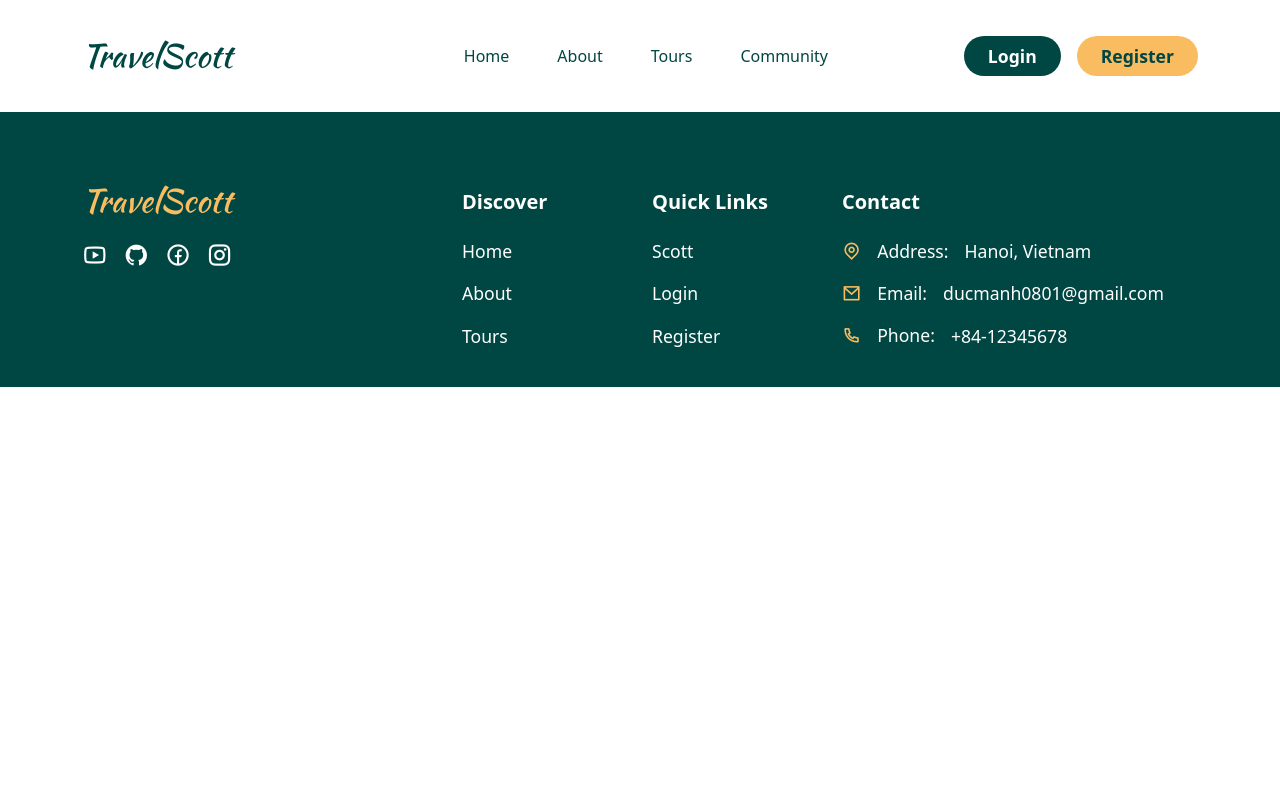
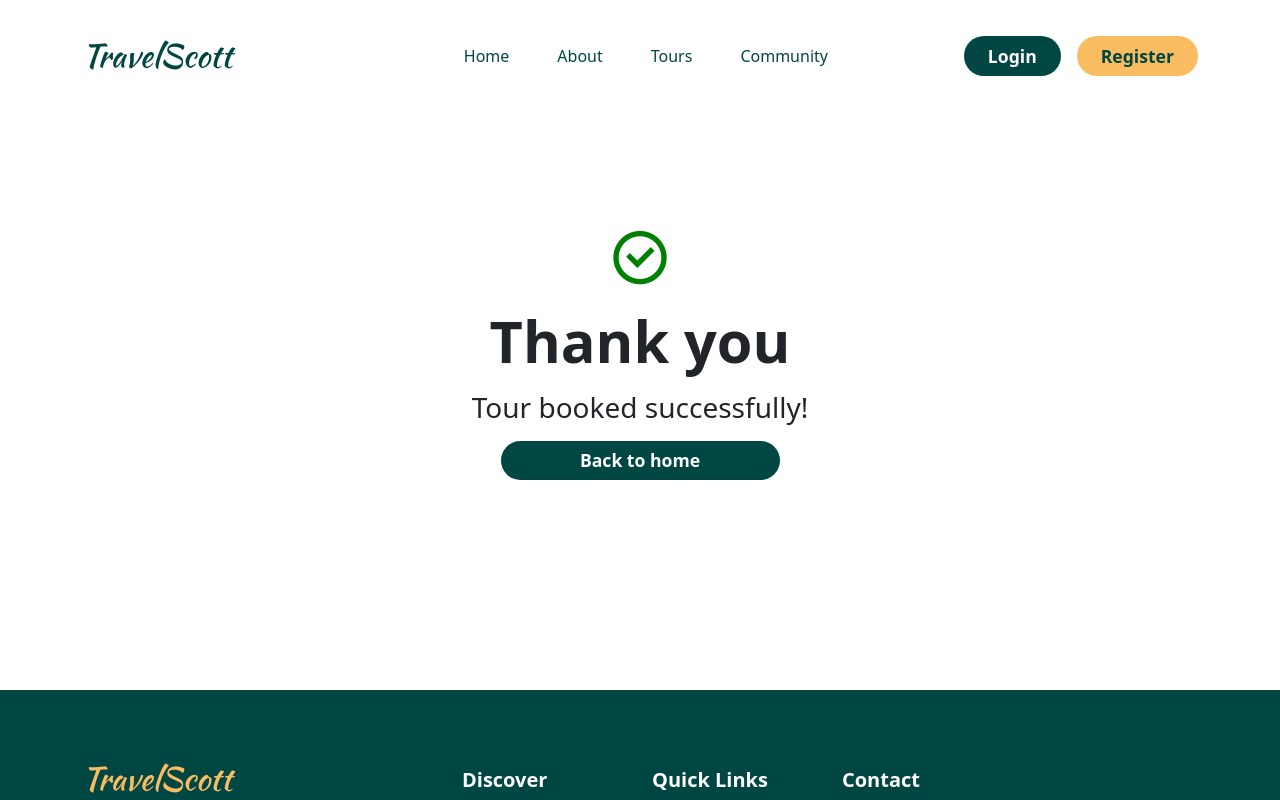
Before and after one commit to dd-mahn/travel-booking-website, a React (Create React App) app in the folder frontend/: page /thank-you in a window 1280 px wide. Shown: the top 800 px of the page. Built offline with nearby package versions, Linux system fonts and the light colour scheme.

Commit message:
Add thank page route

```diff
--- a/frontend/src/router/Routers.js
+++ b/frontend/src/router/Routers.js
@@ -6,6 +6,8 @@ import Login from '../pages/Login'
 import Tours from '../pages/Tours'
 import TourDetails from '../pages/TourDetails'
 import SearchResultList from '../pages/SearchResultList.jsx'
+import Scott from '../pages/Scott'
+import ThankYou from '../pages/ThankYou'
 
 const Routers = () => {
   return (
@@ -13,10 +15,14 @@ const Routers = () => {
         <Route path='/' element={<Navigate to='/Home'/>} />
         <Route path='/home' element={<Home/>}/>
         <Route path='/tour' element={<Tours/>}/>
+        <Route path='/scott' element={<Scott/>}/>
         <Route path='/tour/:id' element={<TourDetails/>}/>
         <Route path='/register' element={<Register/>}/>
         <Route path='/login' element={<Login/>}/>
         <Route path='/tour/search' element={<SearchResultList/>}/>
+        <Route path='/thank-you' element={<ThankYou/>}/>
+
+
     </Routes>
   )
 }
```
